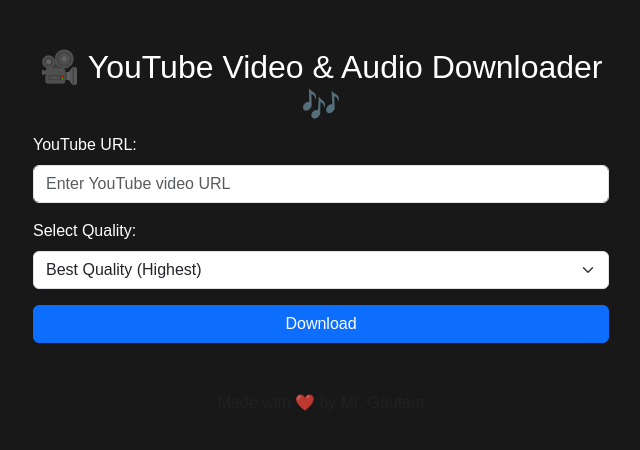
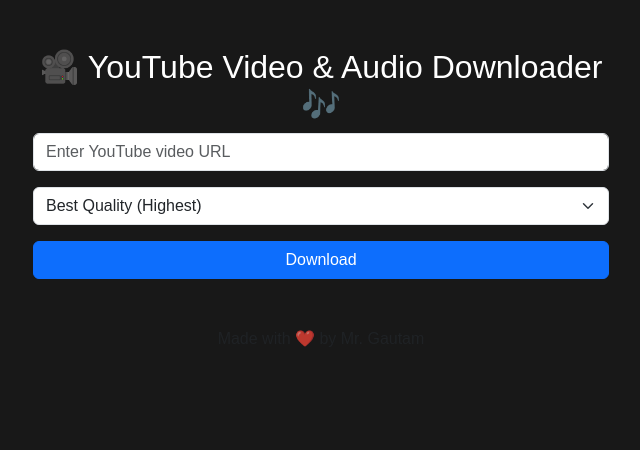
Before and after one commit to Eren2yeager/downloader, a Flask app: page / in a window 1280 px wide. Shown: the top 450 px of the page, without its empty margins (319-959 px from the left). Run offline with Flask 3, Linux system fonts and the light colour scheme.

Commit message:
changes in ui

```diff
--- a/templates/index.html
+++ b/templates/index.html
@@ -101,12 +101,10 @@
 
         <form onsubmit="downloadVideo(event)">
             <div class="mb-3">
-                <label for="url" class="form-label">YouTube URL:</label>
                 <input type="text" class="form-control" id="url" name="url" placeholder="Enter YouTube video URL" required>
             </div>
 
             <div class="mb-3">
-                <label for="quality" class="form-label">Select Quality:</label>
                 <select class="form-select" id="quality" name="quality">
                     <option value="best">Best Quality (Highest)</option>
                     <option value="high">High (720p)</option>
```
